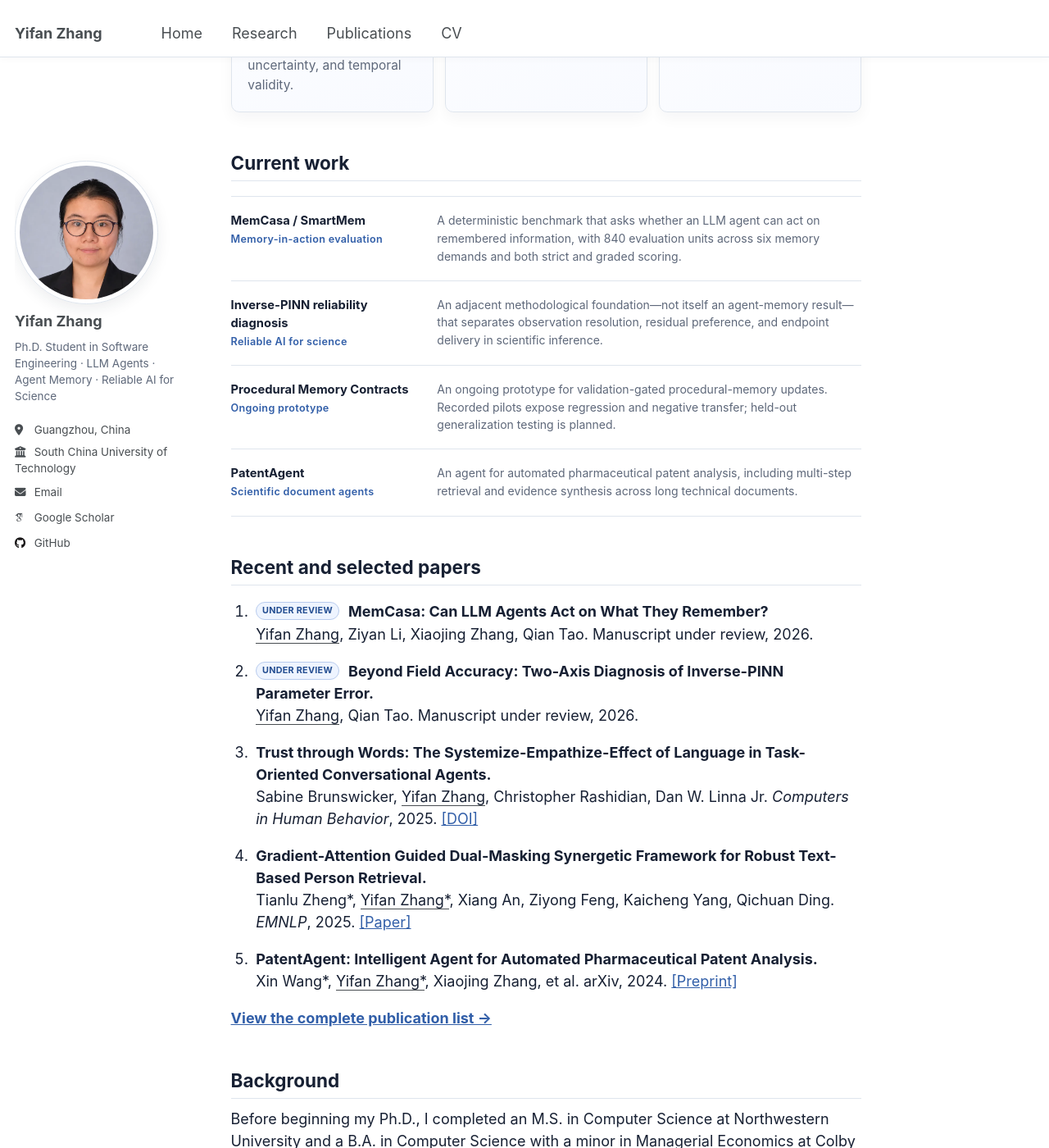
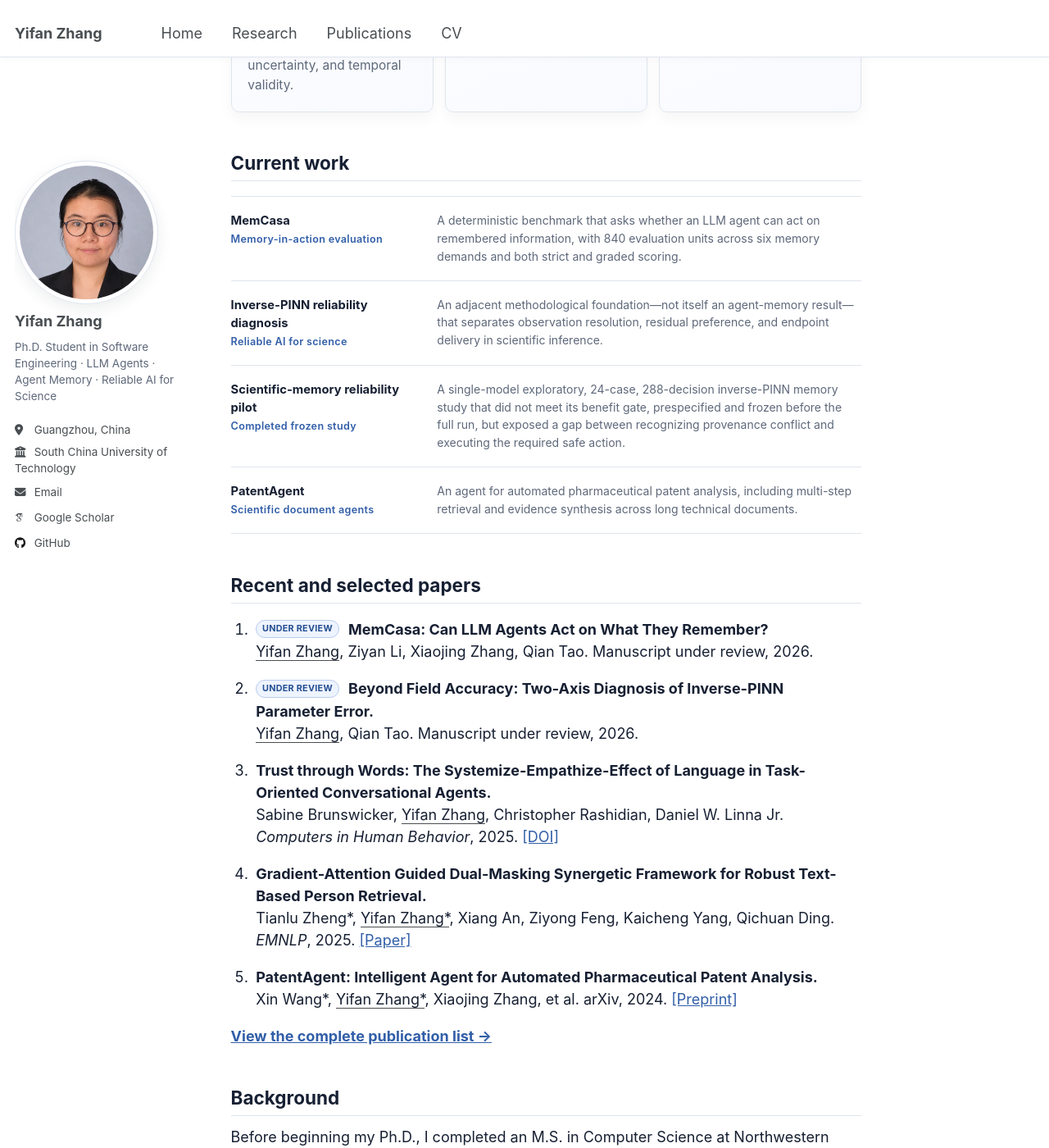
Before and after one commit to BlueSocksFFF/BlueSocksFFF.github.io, a Jekyll site: the page built from _pages/about.md, in a window 1280 px wide and 1400 px high, scrolled down 876 px. Shown: the whole window at 82% size. Built offline with Jekyll 4.4.1, drawn with Linux system fonts in a browser that asks for light colours; some web fonts are replaced.

```diff
--- a/_pages/about.md
+++ b/_pages/about.md
@@ -50,7 +50,7 @@ My dissertation follows three connected parts:
 
 <div class="project-list">
   <div class="project-item">
-    <div><strong>MemCasa / SmartMem</strong><br><span>Memory-in-action evaluation</span></div>
+    <div><strong>MemCasa</strong><br><span>Memory-in-action evaluation</span></div>
     <p>A deterministic benchmark that asks whether an LLM agent can act on remembered information, with 840 evaluation units across six memory demands and both strict and graded scoring.</p>
   </div>
   <div class="project-item">
@@ -58,8 +58,8 @@ My dissertation follows three connected parts:
     <p>An adjacent methodological foundation&mdash;not itself an agent-memory result&mdash;that separates observation resolution, residual preference, and endpoint delivery in scientific inference.</p>
   </div>
   <div class="project-item">
-    <div><strong>Procedural Memory Contracts</strong><br><span>Ongoing prototype</span></div>
-    <p>An ongoing prototype for validation-gated procedural-memory updates. Recorded pilots expose regression and negative transfer; held-out generalization testing is planned.</p>
+    <div><strong>Scientific-memory reliability pilot</strong><br><span>Completed frozen study</span></div>
+    <p>A single-model exploratory, 24-case, 288-decision inverse-PINN memory study that did not meet its benefit gate, prespecified and frozen before the full run, but exposed a gap between recognizing provenance conflict and executing the required safe action.</p>
   </div>
   <div class="project-item">
     <div><strong>PatentAgent</strong><br><span>Scientific document agents</span></div>
@@ -82,7 +82,7 @@ My dissertation follows three connected parts:
   </li>
   <li>
     <strong>Trust through Words: The Systemize-Empathize-Effect of Language in Task-Oriented Conversational Agents.</strong><br>
-    Sabine Brunswicker, <u>Yifan Zhang</u>, Christopher Rashidian, Dan W. Linna Jr. <em>Computers in Human Behavior</em>, 2025. <a href="https://doi.org/10.1016/j.chb.2024.108516">[DOI]</a>
+    Sabine Brunswicker, <u>Yifan Zhang</u>, Christopher Rashidian, Daniel W. Linna Jr. <em>Computers in Human Behavior</em>, 2025. <a href="https://doi.org/10.1016/j.chb.2024.108516">[DOI]</a>
   </li>
   <li>
     <strong>Gradient-Attention Guided Dual-Masking Synergetic Framework for Robust Text-Based Person Retrieval.</strong><br>
--- a/_pages/publications.html
+++ b/_pages/publications.html
@@ -41,12 +41,12 @@ excerpt: "Publications, preprints, and current submissions by Yifan Zhang."
   </li>
   <li>
     <strong>Empathetic Language in LLMs under Prompt Engineering: A Comparative Study in the Legal Field.</strong><br>
-    <u>Yifan Zhang</u>, Christopher Rashidian, Sabine Brunswicker, Dan Whitenack, Daniel W. Linna Jr.<br>
+    <u>Yifan Zhang</u>, Christopher Radishian, Sabine Brunswicker, Dan Whitenack, Daniel W. Linna Jr.<br>
     <em>Procedia Computer Science</em>, 244:308–317, 2024. <a href="https://doi.org/10.1016/j.procs.2024.10.204">[DOI]</a>
   </li>
   <li>
     <strong>The Impact of Empathy Display in Language of Conversational AI: A Controlled Experiment with a Legal Chatbot.</strong><br>
-    Sabine Brunswicker, <u>Yifan Zhang</u>, Christopher Rashidian, Dan W. Linna Jr.<br>
+        Sabine Brunswicker, <u>Yifan Zhang</u>, Christopher Rashidian, Daniel W. Linna Jr.<br>
     <em>Proceedings of the 57th Hawaii International Conference on System Sciences (HICSS-57)</em>, 455–466, 2024. <a href="https://aisel.aisnet.org/hicss-57/cl/ethics/2">[Paper]</a>
   </li>
 </ol>
```
Also changed, not shown: README.md (+24 -73 lines), _pages/cv.md (+4 -2 lines), _pages/research.md (+4 -3 lines), 3 other files.
